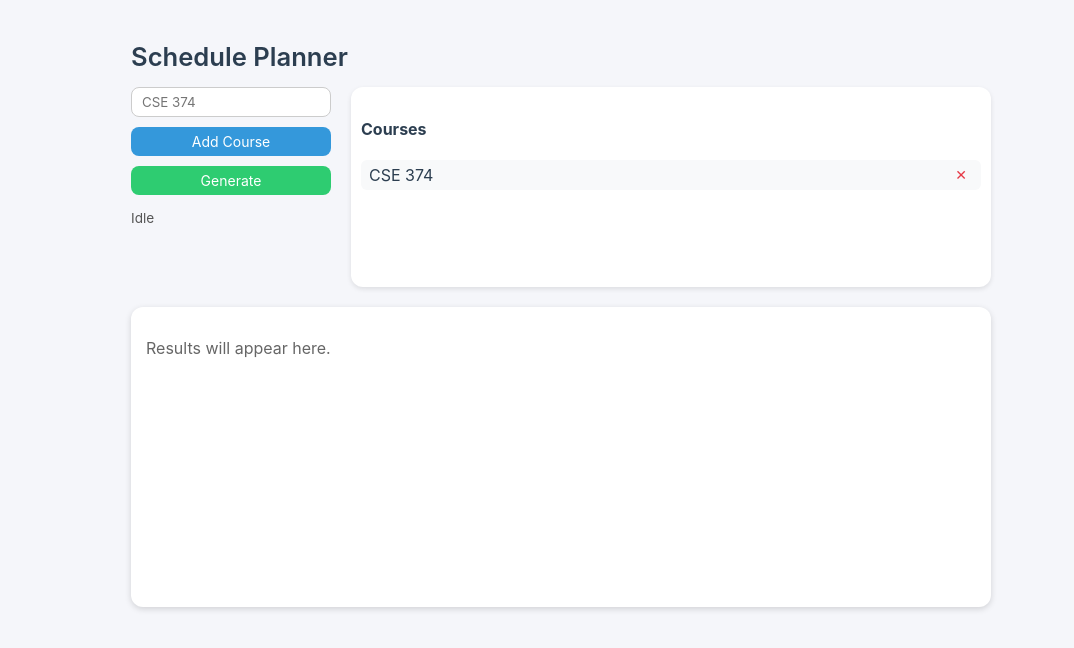
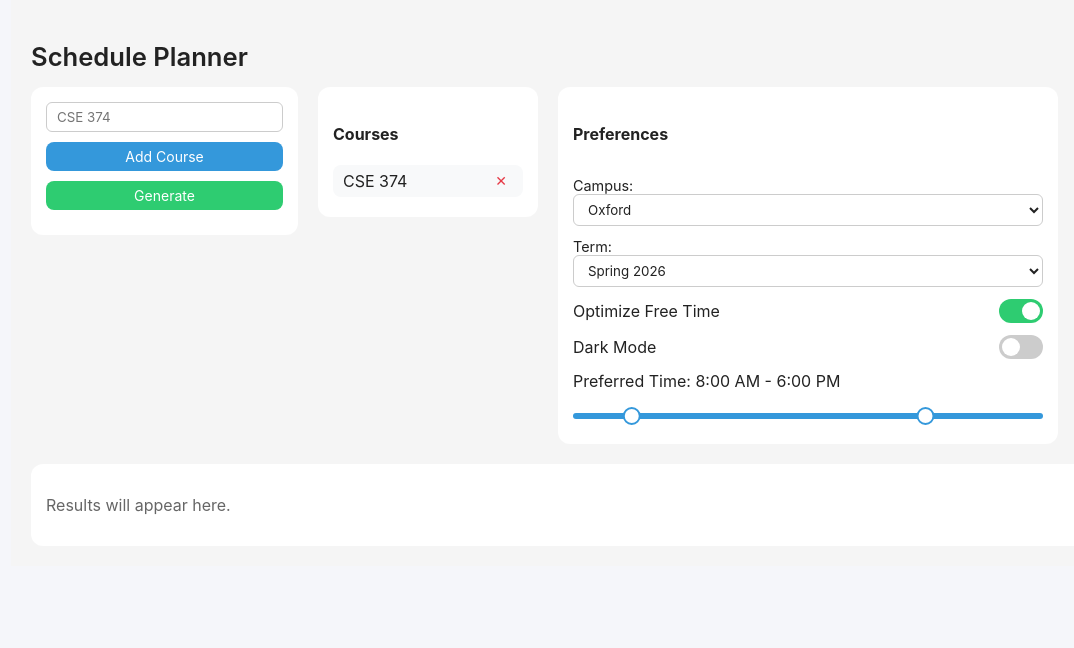
Before and after one commit to tomdh-git/ClassHelper, a React (Create React App) app: page / in a window 1280 px wide. Shown: the top 648 px of the page, without its empty margins (79-1153 px from the left). Built offline with nearby package versions, Linux system fonts and the light colour scheme.

Commit message:
dark mode preferences general structure

```diff
--- a/package.json
+++ b/package.json
@@ -10,6 +10,7 @@
     "concurrently": "^9.2.1",
     "react": "^19.2.0",
     "react-dom": "^19.2.0",
+    "react-range": "^1.10.0",
     "react-scripts": "5.0.1",
     "wait-on": "^9.0.1",
     "web-vitals": "^2.1.4"
--- a/src/App.css
+++ b/src/App.css
@@ -1,38 +1,237 @@
-.App {
-  text-align: center;
+/* App Container */
+.app-container {
+    padding: 20px;
+    max-width: 1100px;
+    margin: auto;
+    font-family: "Inter", sans-serif;
+    color: #222; /* Light mode text */
+    background: #f5f5f5; /* Light mode background */
+    transition: all 0.3s ease;
 }
 
-.App-logo {
-  height: 40vmin;
-  pointer-events: none;
+/* Dark Mode */
+.app-container.dark-mode {
+    background: #121212;
+    color: #e0e0e0;
 }
 
-@media (prefers-reduced-motion: no-preference) {
-  .App-logo {
-    animation: App-logo-spin infinite 20s linear;
-  }
+/* App Title */
+.app-title {
+    font-weight: 600;
+    font-size: 1.6rem;
+    margin-bottom: 15px;
 }
 
-.App-header {
-  background-color: #282c34;
-  min-height: 100vh;
-  display: flex;
-  flex-direction: column;
-  align-items: center;
-  justify-content: center;
-  font-size: calc(10px + 2vmin);
-  color: white;
+/* Top Row Layout */
+.top-row {
+    display: flex;
+    gap: 20px;
+    align-items: flex-start;
 }
 
-.App-link {
-  color: #61dafb;
+/* Panels */
+.panel {
+    border-radius: 12px;
+    padding: 15px;
+    transition: all 0.3s ease;
+    background: #fff; /* Light mode panel */
 }
 
-@keyframes App-logo-spin {
-  from {
-    transform: rotate(0deg);
-  }
-  to {
-    transform: rotate(360deg);
-  }
+.app-container.dark-mode .panel {
+    background: #1e1e1e; /* Dark panel */
 }
+
+/* Left Input Panel */
+.left-panel {
+    flex: 0 0 180px;
+    display: flex;
+    flex-direction: column;
+    gap: 10px;
+}
+
+/* Buttons */
+.btn {
+    padding: 6px 10px;
+    border-radius: 8px;
+    border: none;
+    color: white;
+    cursor: pointer;
+    transition: background 0.2s;
+}
+
+.add-btn { background: #3498db; }
+.generate-btn { background: #2ecc71; }
+
+.app-container.dark-mode .add-btn { background: #2980b9; }
+.app-container.dark-mode .generate-btn { background: #27ae60; }
+
+/* Inputs and Selects */
+.input-box, select {
+    padding: 6px 10px;
+    border-radius: 6px;
+    border: 1px solid #ccc;
+    background: #fff;
+    color: #222;
+}
+
+.app-container.dark-mode .input-box,
+.app-container.dark-mode select {
+    background: #2c2c2c;
+    border: 1px solid #555;
+    color: #e0e0e0;
+}
+
+/* Course List Panel */
+.course-panel {
+    flex: 0 0 220px;
+    max-height: 400px;
+    overflow-y: auto;
+}
+
+.course-list { list-style: none; padding: 0; margin: 0; }
+
+.course-item {
+    display: flex;
+    justify-content: space-between;
+    padding: 6px 10px;
+    border-radius: 8px;
+    background: #f8f9fa; /* Light mode */
+    margin-bottom: 5px;
+}
+
+.app-container.dark-mode .course-item {
+    background: #2c2c2c; /* Dark mode */
+}
+
+.remove-btn {
+    border: none;
+    background: transparent;
+    color: #e63946;
+    cursor: pointer;
+}
+
+/* Preferences Panel */
+.prefs-panel {
+    flex: 1;
+    display: flex;
+    flex-direction: column;
+    gap: 12px;
+    max-width: 500px;
+}
+
+.prefs-panel label {
+    display: flex;
+    flex-direction: column;
+    font-size: 0.9rem;
+}
+
+/* Switches */
+.switch-container {
+    display: flex;
+    justify-content: space-between;
+    align-items: center;
+}
+
+.switch {
+    position: relative;
+    display: inline-block;
+    width: 44px;
+    height: 24px;
+}
+
+.switch input { display:none; }
+
+.slider {
+    position: absolute;
+    cursor: pointer;
+    top: 0; left: 0; right: 0; bottom: 0;
+    background-color: #ccc;
+    transition: 0.3s;
+    border-radius: 24px;
+}
+
+.slider:before {
+    position: absolute;
+    content: "";
+    height: 18px;
+    width: 18px;
+    left: 3px;
+    bottom: 3px;
+    background-color: white;
+    transition: 0.3s;
+    border-radius: 50%;
+}
+
+input:checked + .slider { background-color: #2ecc71; }
+input:checked + .slider:before { transform: translateX(20px); }
+
+.app-container.dark-mode .slider { background-color: #555; }
+
+/* Range Slider */
+.range-track {
+    height: 6px;
+    background: #3498db;
+    border-radius: 3px;
+    margin: 10px 0;
+}
+
+.range-thumb {
+    height: 18px;
+    width: 18px;
+    background: #fff;
+    border: 2px solid #3498db;
+    border-radius: 50%;
+}
+
+/* Loading Bar */
+.loading-bar {
+    width: 100%;
+    height: 5px;
+    background: rgba(0,0,0,0.1);
+    border-radius: 3px;
+    overflow: hidden;
+    margin-top: 6px;
+}
+
+.loading-progress {
+    width: 100%;
+    height: 100%;
+    background: #3498db;
+    animation: loadingAnim 1s linear infinite;
+    border-radius: 3px;
+}
+
+@keyframes loadingAnim {
+    0% { transform: translateX(-100%); }
+    100% { transform: translateX(100%); }
+}
+
+/* Results Panel */
+.results-panel {
+    margin-top: 20px;
+    padding: 15px;
+    border-radius: 12px;
+    max-height: 400px;
+    overflow-y: auto;
+    background: #fff;
+}
+
+.app-container.dark-mode .results-panel {
+    background: #1e1e1e;
+}
+
+.result-card {
+    background: #fdfdfd;
+    padding: 10px;
+    margin-bottom: 10px;
+    border-radius: 10px;
+    box-shadow: 0 1px 3px rgba(0,0,0,0.1);
+}
+
+.app-container.dark-mode .result-card {
+    background: #2c2c2c;
+    box-shadow: 0 1px 3px rgba(0,0,0,0.4);
+}
+
+.error-text { color: #e63946; font-size: 0.9rem; }
+.placeholder-text { color: #666; }
--- a/src/App.js
+++ b/src/App.js
@@ -1,4 +1,6 @@
 import React, { useState } from "react";
+import { Range } from "react-range";
+import "./App.css";
 
 const BASE_URL = "https://courseapi-production-3751.up.railway.app";
 const GRAPHQL_URL = `${BASE_URL}/graphql`;
@@ -8,10 +10,23 @@ export default function App() {
     const [courses, setCourses] = useState(["CSE 374"]);
     const [input, setInput] = useState("");
     const [result, setResult] = useState(null);
-    const [status, setStatus] = useState("Idle");
+    const [loading, setLoading] = useState(false);
     const [lastError, setLastError] = useState(null);
 
-    const log = (msg) => setStatus(msg);
+    // Preferences
+    const [campus, setCampus] = useState("O");
+    const [term, setTerm] = useState("202620");
+    const [optimizeFreeTime, setOptimizeFreeTime] = useState(true);
+    const [darkMode, setDarkMode] = useState(false);
+    const [timeRange, setTimeRange] = useState([8, 18]); // 30-min steps
+
+    const formatTimeForQuery = (val) => {
+        const hour = Math.floor(val);
+        const min = val % 1 === 0.5 ? "30" : "00";
+        const ampm = hour >= 12 ? "pm" : "am";
+        const displayHour = hour % 12 === 0 ? 12 : hour % 12;
+        return `${displayHour}:${min}${ampm}`;
+    };
 
     const addCourse = () => {
         const trimmed = input.trim();
@@ -25,15 +40,15 @@ export default function App() {
 
     const checkAlive = async () => {
         try {
-            log("Checking service...");
+            setLoading(true);
             const res = await fetch(ALIVE_URL);
             if (!res.ok) throw new Error("Service responded but not OK");
-            log("Service online ✅");
             return true;
         } catch {
             setLastError("Service is unreachable");
-            log("Service offline ❌");
             return false;
+        } finally {
+            setLoading(false);
         }
     };
 
@@ -45,11 +60,11 @@ export default function App() {
   query {
     getScheduleByCourses(
       courses: [${courses.map((c) => `"${c}"`).join(",")}]
-          campus: ["O"]
-          term: "202620"
-          optimizeFreeTime: true
-          preferredStart: "10:00am"
-          preferredEnd: "4:30pm"
+      campus: ["${campus}"]
+      term: "${term}"
+      optimizeFreeTime: ${optimizeFreeTime}
+      preferredStart: "${formatTimeForQuery(timeRange[0])}"
+      preferredEnd: "${formatTimeForQuery(timeRange[1])}"
     ) {
       ... on SuccessSchedule {
         schedules {
@@ -64,9 +79,8 @@ export default function App() {
     }
   }
 `;
-
         try {
-            log("Fetching schedule...");
+            setLoading(true);
             const res = await fetch(GRAPHQL_URL, {
                 method: "POST",
                 headers: { "Content-Type": "application/json" },
@@ -74,55 +88,116 @@ export default function App() {
             });
             const data = await res.json();
             setResult(data.data.getScheduleByCourses);
-            log("Done ✅");
         } catch {
-            log("Fetch failed");
             setLastError("Failed to fetch");
+        } finally {
+            setLoading(false);
         }
     };
 
+    const formatTime = (val) => {
+        const hour = Math.floor(val);
+        const min = val % 1 === 0.5 ? "30" : "00";
+        const ampm = hour >= 12 ? "PM" : "AM";
+        const displayHour = hour % 12 === 0 ? 12 : hour % 12;
+        return `${displayHour}:${min} ${ampm}`;
+    };
+
     return (
-        <div style={styles.container}>
-            <h2 style={styles.title}>Schedule Planner</h2>
+        <div className={`app-container ${darkMode ? "dark-mode" : ""}`}>
+            <h2 className="app-title">Schedule Planner</h2>
 
-            <div style={styles.topRow}>
-                {/* Left: input + buttons + status */}
-                <div style={styles.leftPanel}>
+            <div className="top-row">
+                {/* Left Input Panel */}
+                <div className="panel left-panel">
                     <input
-                        style={styles.input}
+                        className="input-box"
                         type="text"
                         placeholder="CSE 374"
                         value={input}
                         onChange={(e) => setInput(e.target.value)}
                     />
-                    <button style={styles.generateBtn} onClick={addCourse}>Add Course</button>
-                    <button style={styles.generateMain} onClick={getSchedules}>Generate</button>
+                    <button className="btn add-btn" onClick={addCourse}>Add Course</button>
+                    <button className="btn generate-btn" onClick={getSchedules}>Generate</button>
 
-                    {/* ✅ STATUS under generate button */}
-                    <div style={styles.statusText}>{status}</div>
-                    {lastError && <div style={{ color: "red", fontSize: "0.8rem" }}>{lastError}</div>}
+                    {/* Loading Bar */}
+                    {loading && <div className="loading-bar"><div className="loading-progress" /></div>}
+                    {!loading && <div className="status-text">{lastError}</div>}
                 </div>
 
-                {/* Right: Course List */}
-                <div style={styles.coursePanel}>
+                {/* Course List */}
+                <div className="panel course-panel">
                     <h4>Courses</h4>
-                    <ul style={styles.courseList}>
+                    <ul className="course-list">
                         {courses.map((course, i) => (
-                            <li key={i} style={styles.courseItem}>
+                            <li key={i} className="course-item">
                                 {course}
-                                <button style={styles.removeBtn} onClick={() => removeCourse(i)}>✕</button>
+                                <button className="remove-btn" onClick={() => removeCourse(i)}>✕</button>
                             </li>
                         ))}
                     </ul>
                 </div>
+
+                {/* Preferences Panel */}
+                <div className="panel prefs-panel">
+                    <h4>Preferences</h4>
+
+                    <label>Campus:
+                        <select value={campus} onChange={(e) => setCampus(e.target.value)}>
+                            <option value="O">Oxford</option>
+                            <option value="M">Hamilton</option>
+                            <option value="L">Luxembourg</option>
+                            <option value="All">All</option>
+                        </select>
+                    </label>
+
+                    <label>Term:
+                        <select value={term} onChange={(e) => setTerm(e.target.value)}>
+                            <option value="202620">Spring 2026</option>
+                            <option value="202610">Fall 2025</option>
+                        </select>
+                    </label>
+
+                    {/* iOS-style switches */}
+                    <div className="switch-container">
+                        <span>Optimize Free Time</span>
+                        <label className="switch">
+                            <input type="checkbox" checked={optimizeFreeTime} onChange={() => setOptimizeFreeTime(!optimizeFreeTime)} />
+                            <span className="slider round" />
+                        </label>
                     </div>
 
-            {/* Results Panel */}
-            <div style={styles.resultsPanel}>
+                    <div className="switch-container">
+                        <span>Dark Mode</span>
+                        <label className="switch">
+                            <input type="checkbox" checked={darkMode} onChange={() => setDarkMode(!darkMode)} />
+                            <span className="slider round" />
+                        </label>
+                    </div>
+
+                    <div className="time-label">Preferred Time: {formatTime(timeRange[0])} - {formatTime(timeRange[1])}</div>
+                    <Range
+                        step={0.5}
+                        min={6}
+                        max={22}
+                        values={timeRange}
+                        onChange={(values) => setTimeRange(values)}
+                        renderTrack={({ props, children }) => (
+                            <div {...props} className="range-track">{children}</div>
+                        )}
+                        renderThumb={({ props }) => (
+                            <div {...props} className="range-thumb" />
+                        )}
+                    />
+                </div>
+            </div>
+
+            {/* Results */}
+            <div className="results-panel">
                 {result ? (
                     "schedules" in result ? (
                         result.schedules.map((sched, idx) => (
-                            <div key={idx} style={styles.card}>
+                            <div key={idx} className="result-card">
                                 <b>Courses:</b>
                                 <ul>
                                     {sched.courses.map((c, i) => (
@@ -133,108 +208,12 @@ export default function App() {
                             </div>
                         ))
                     ) : (
-                        <div style={{ color: "red" }}>{result.error}: {result.message}</div>
+                        <div className="error-text">{result.error}: {result.message}</div>
                     )
                 ) : (
-                    <p style={{ color: "#666" }}>Results will appear here.</p>
+                    <p className="placeholder-text">Results will appear here.</p>
                 )}
             </div>
         </div>
     );
 }
-
-const styles = {
-    container: { padding: 20, maxWidth: 900, margin: "auto" },
-    title: { fontWeight: 600, fontSize: "1.6rem", marginBottom: 15 },
-
-    topRow: {
-        display: "flex",
-        gap: 20,
-        alignItems: "flex-start",
-        height: "200px",
-    },
-
-    leftPanel: {
-        width: "200px",
-        display: "flex",
-        flexDirection: "column",
-        gap: 10,
-    },
-
-    input: {
-        padding: "6px 10px",
-        borderRadius: 8,
-        border: "1px solid #ccc",
-    },
-
-    generateBtn: {
-        padding: "6px 10px",
-        borderRadius: 8,
-        border: "none",
-        background: "#3498db",
-        color: "white",
-        cursor: "pointer",
-    },
-
-    generateMain: {
-        padding: "6px 10px",
-        borderRadius: 8,
-        border: "none",
-        background: "#2ecc71",
-        color: "white",
-        cursor: "pointer",
-    },
-
-    statusText: {
-        marginTop: 5,
-        fontSize: "0.85rem",
-        color: "#555",
-        minHeight: "18px",
-    },
-
-    coursePanel: {
-        flex: 1,
-        background: "#fff",
-        padding: 10,
-        borderRadius: 12,
-        boxShadow: "0 2px 5px rgba(0,0,0,0.1)",
-        height: "200px",
-        overflowY: "auto",
-    },
-
-    courseList: { listStyle: "none", padding: 0, margin: 0 },
-
-    courseItem: {
-        display: "flex",
-        justifyContent: "space-between",
-        padding: "5px 8px",
-        borderRadius: 6,
-        background: "#f8f9fa",
-        marginBottom: 5,
-    },
-
-    removeBtn: {
-        border: "none",
-        background: "transparent",
-        color: "#e63946",
-        cursor: "pointer",
-    },
-
-    resultsPanel: {
-        marginTop: 20,
-        height: "300px",
-        overflowY: "auto",
-        background: "#fff",
-        borderRadius: 12,
-        boxShadow: "0 2px 6px rgba(0,0,0,0.15)",
-        padding: 15,
-    },
-
-    card: {
-        background: "#fdfdfd",
-        padding: 10,
-        marginBottom: 10,
-        borderRadius: 10,
-        boxShadow: "0 1px 3px rgba(0,0,0,0.1)",
-    },
-};
```
Also changed, not shown: 1 other file (tests, documents, lock files or other folders). Lines whose indentation alone changed are shown as unchanged.
